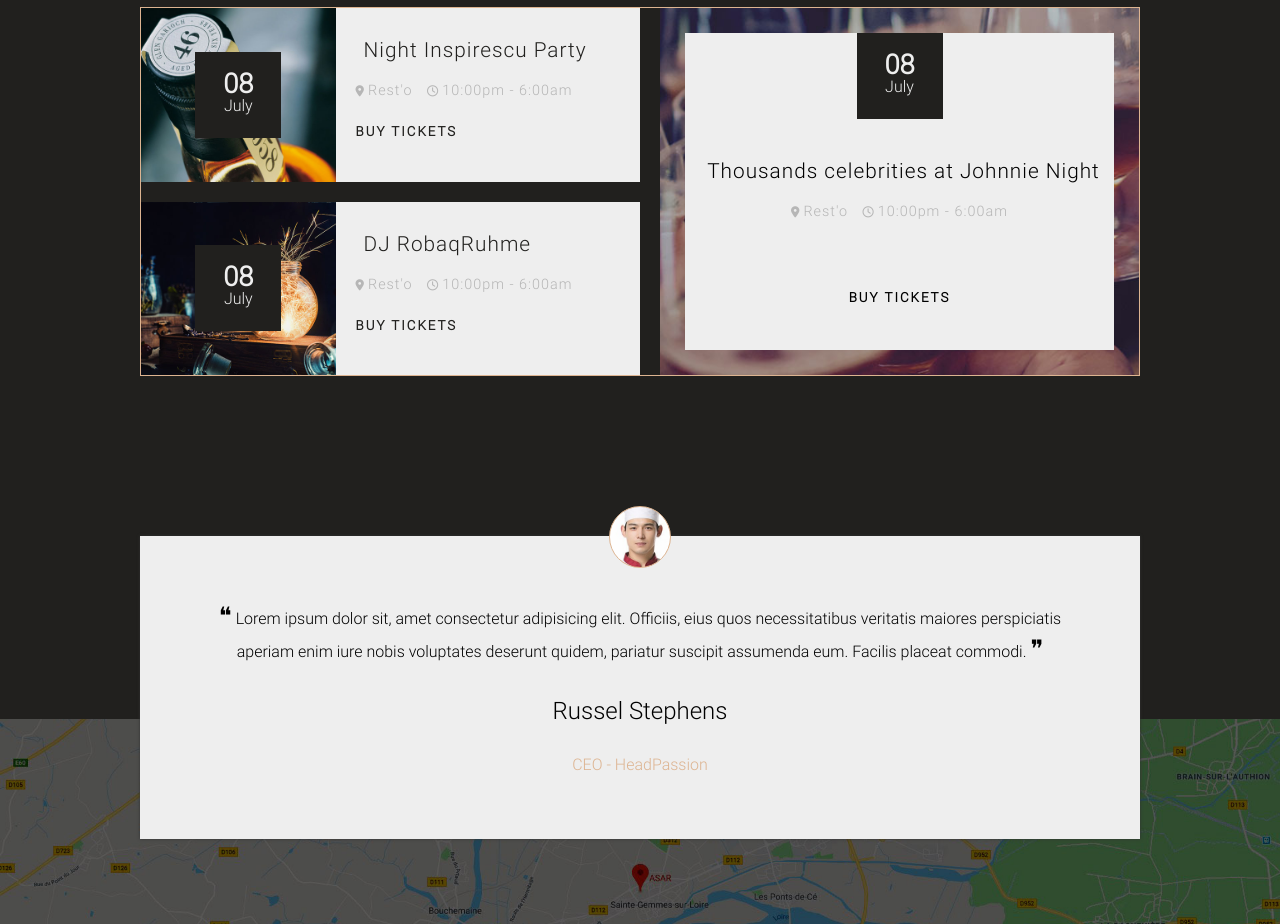
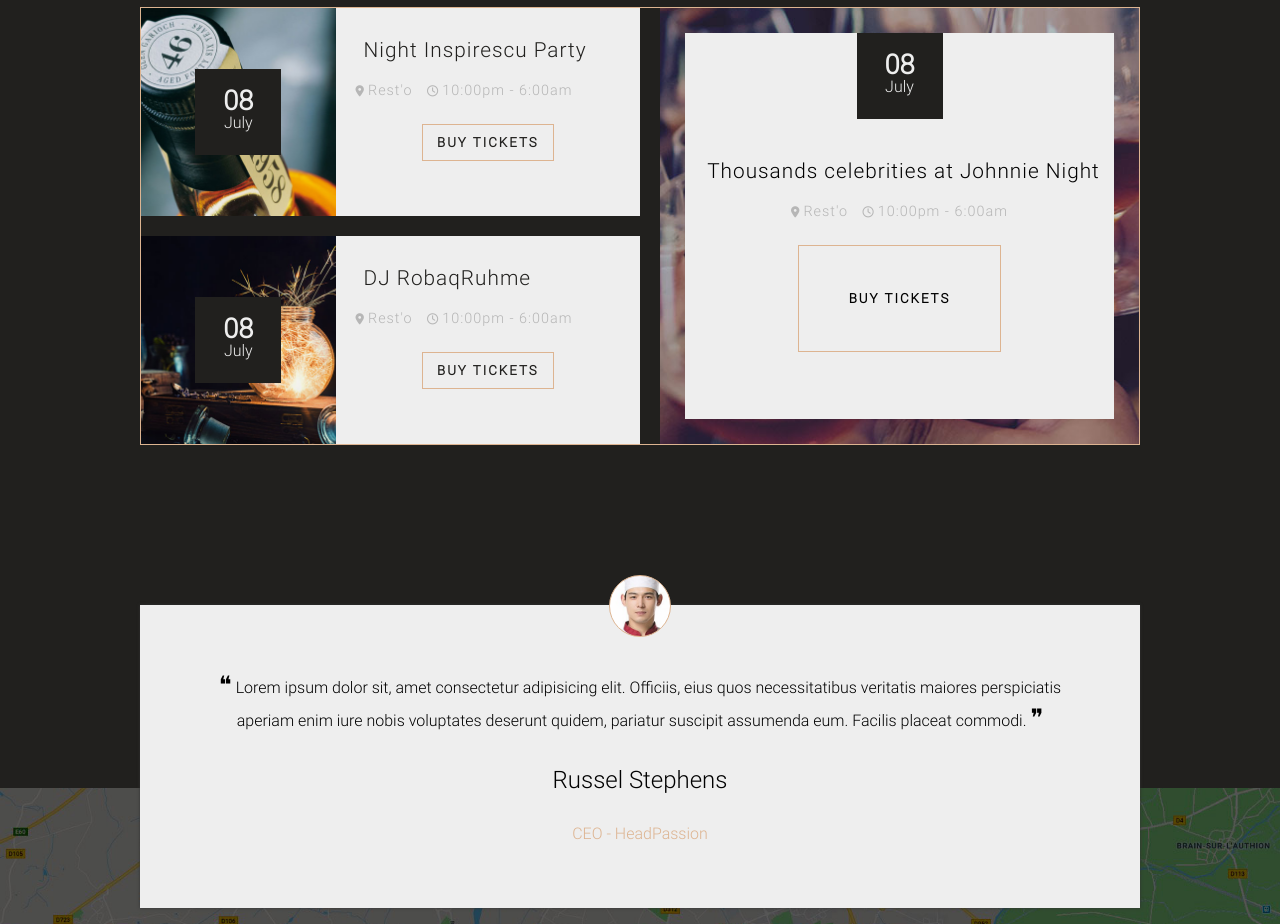
Before and after one commit to SUPA93/Int-gration-Restaurant, a plain HTML site: page index.html in a window 1280 px wide. Shown: the part 3080-4004 px from the top of the page. Drawn offline with Linux system fonts and the light colour scheme.

Commit message:
add style again on card grid

```diff
--- a/assets/styles/layouts/_section4.scss
+++ b/assets/styles/layouts/_section4.scss
@@ -80,7 +80,19 @@
 
                 h5 {
                     letter-spacing: 2px;
-                    margin-top: 25px;
+                    margin: 25px auto;
+                    text-align: center;
+                    border: 1px solid $color1;
+                    padding: 10px 0 10px 0;
+                    width: 50%;
+
+                    &:hover {
+                        cursor: pointer;
+                        transition: 0.3s;
+                        transform: translateX(3px);
+                        box-shadow: 0px 1px 5px $black;
+
+                    }
                 }
             }
 
@@ -120,15 +132,17 @@
                 background: url(../img/event-03.jpg) center/cover;
                 padding: 25px;
 
-                .address{
+                .address {
                     height: 100%;
                     padding: 0 12px;
 
-                    h3{
+                    h3 {
                         margin: 40px 0 15px;
                     }
-                    h5{
+
+                    h5 {
                         padding: 45px 0;
+
                     }
                 }
 
```
Also changed, not shown: assets/styles/index.css, 1 other file.
